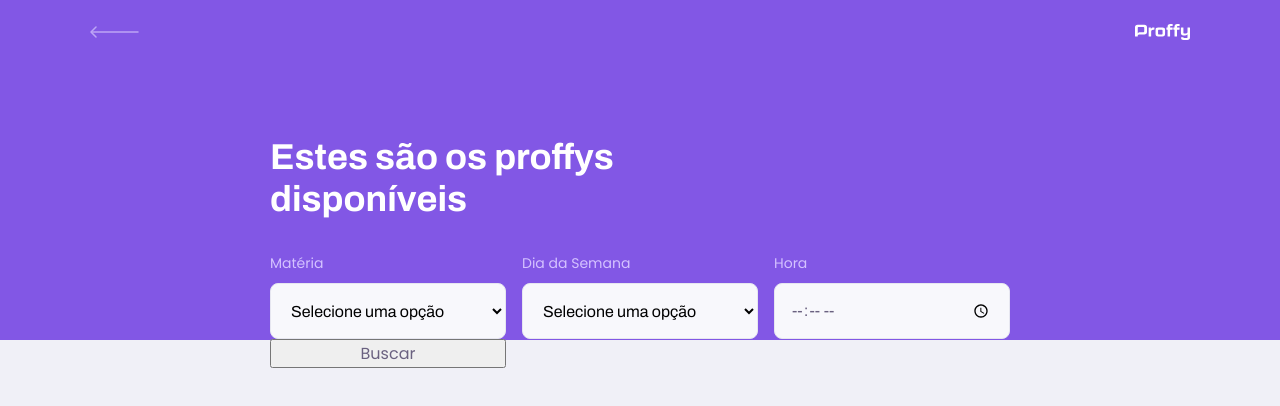
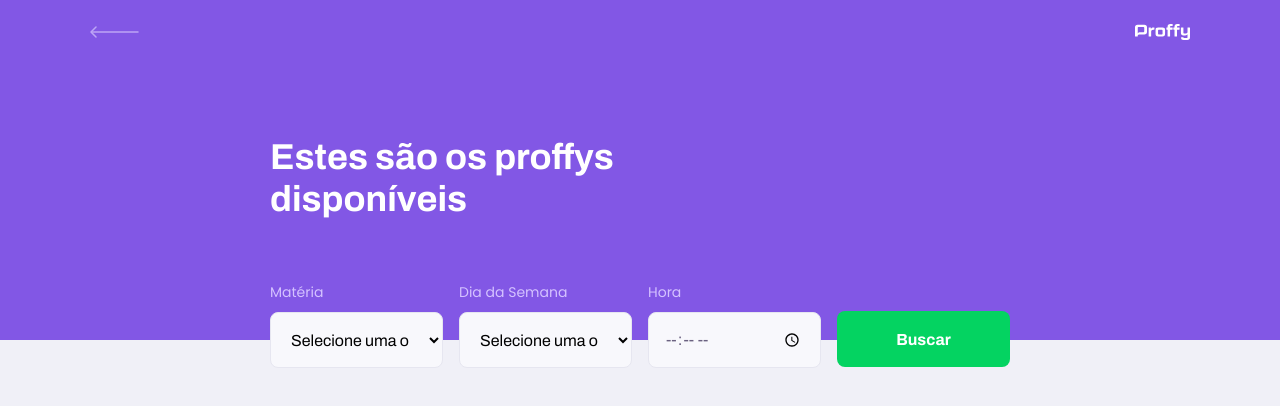
Before and after one commit to addijs/proffy-NLW-02, a React (Create React App) app: page /study in a window 1280 px wide. Shown: the top 406 px of the page. Built offline with nearby package versions, Linux system fonts and the light colour scheme.

Commit message:
Adiciona CSS do botão de busca

```diff
--- a/src/pages/TeacherList/styles.css
+++ b/src/pages/TeacherList/styles.css
@@ -5,6 +5,30 @@
 
 #search-teachers {
 	margin-top: 3.2rem;
+}
+
+#search-teachers button {
+	width: 100%;
+	height: 5.6rem;
+	margin-top: 3.2rem;
+
+	background: var(--color-secundary);
+	color: var(--color-button-text);
+	border: 0;
+	border-radius: 0.8rem;
+	cursor: pointer;
+	text-decoration: none;
+	font: 700 1.6rem Archivo;
+
+	display: flex;
+	justify-content: center;
+	align-items: center;
+
+	transition: background-color .2s;
+}
+
+#search-teachers button:hover {
+	background: var(--color-secundary-dark);
 }
 
 #search-teachers label {
@@ -23,7 +47,7 @@
 
 	#search-teachers {
 		display: grid;
-		grid-template-columns: repeat(3, 1fr);
+		grid-template-columns: repeat(4, 1fr);
 		column-gap: 1.6rem;
 
 		position: absolute;
```
